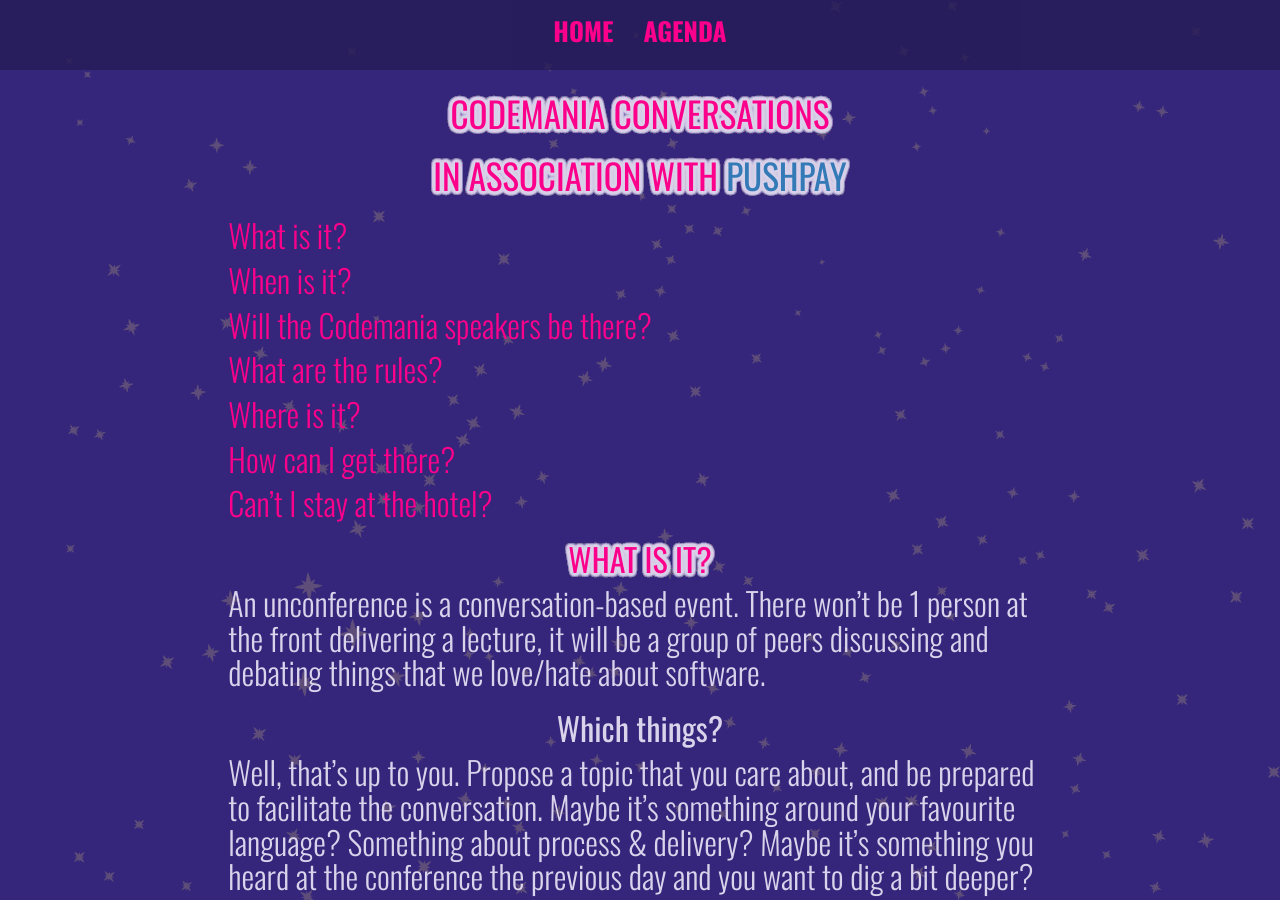
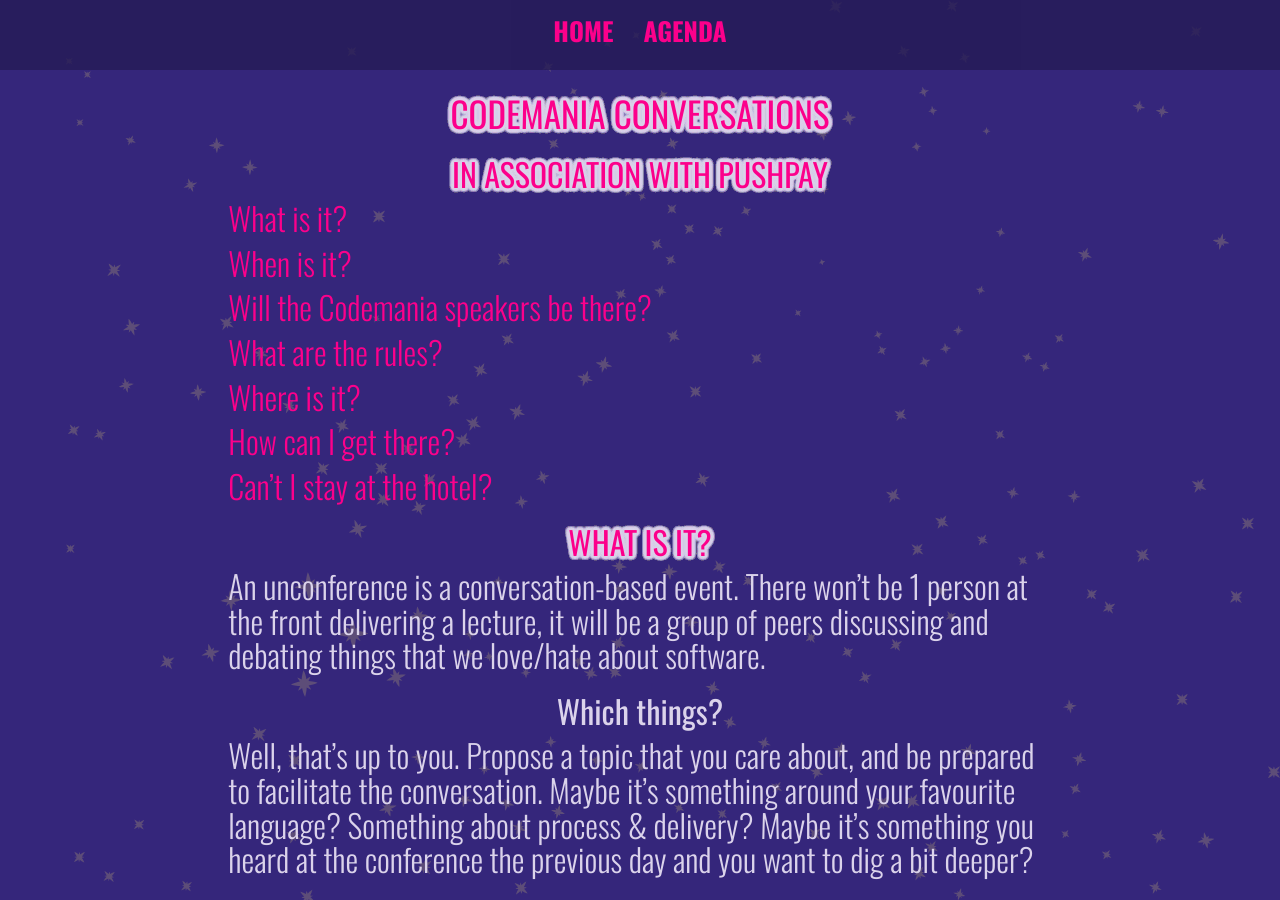
Before and after one commit to mightymuke/codemania.github.io, a Jekyll site: the page built from conversations.md, in a window 1280 px wide and 900 px high. Built offline with Jekyll 4.4.1, drawn with Linux system fonts in a browser that asks for light colours; nearby versions of some CDN libraries; some web fonts are replaced.

Commit message:
herp derp

```diff
--- a/conversations.md
+++ b/conversations.md
@@ -5,10 +5,12 @@
 
 {::options parse_block_html="true" /}
 
+<div id='conversations'>
+
 # Codemania Conversations
-# in association with [Pushpay](https://jobs.pushpay.com/)
 
-<div id='conversations'>
+## in association with [Pushpay](https://jobs.pushpay.com/)
+
 [What is it?](#what-is-it)
 
 [When is it?](#when-is-it)
```
